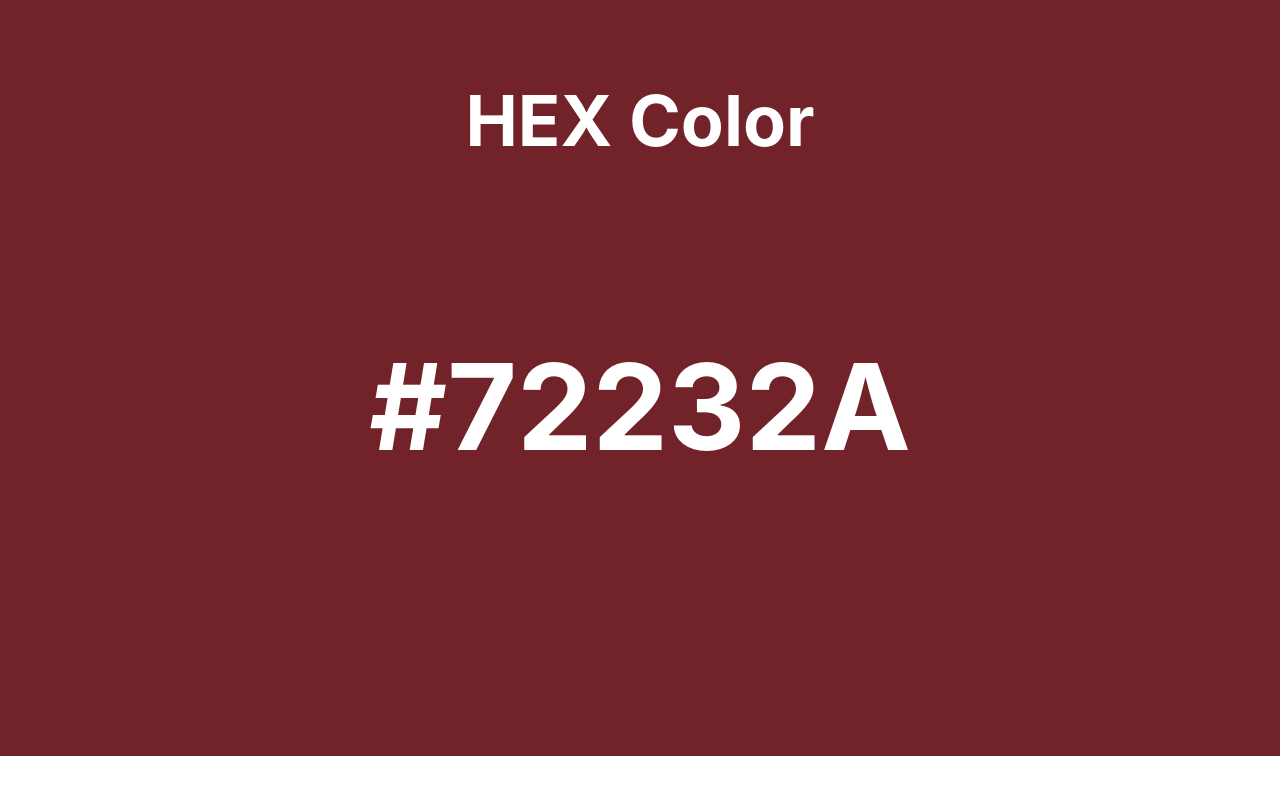
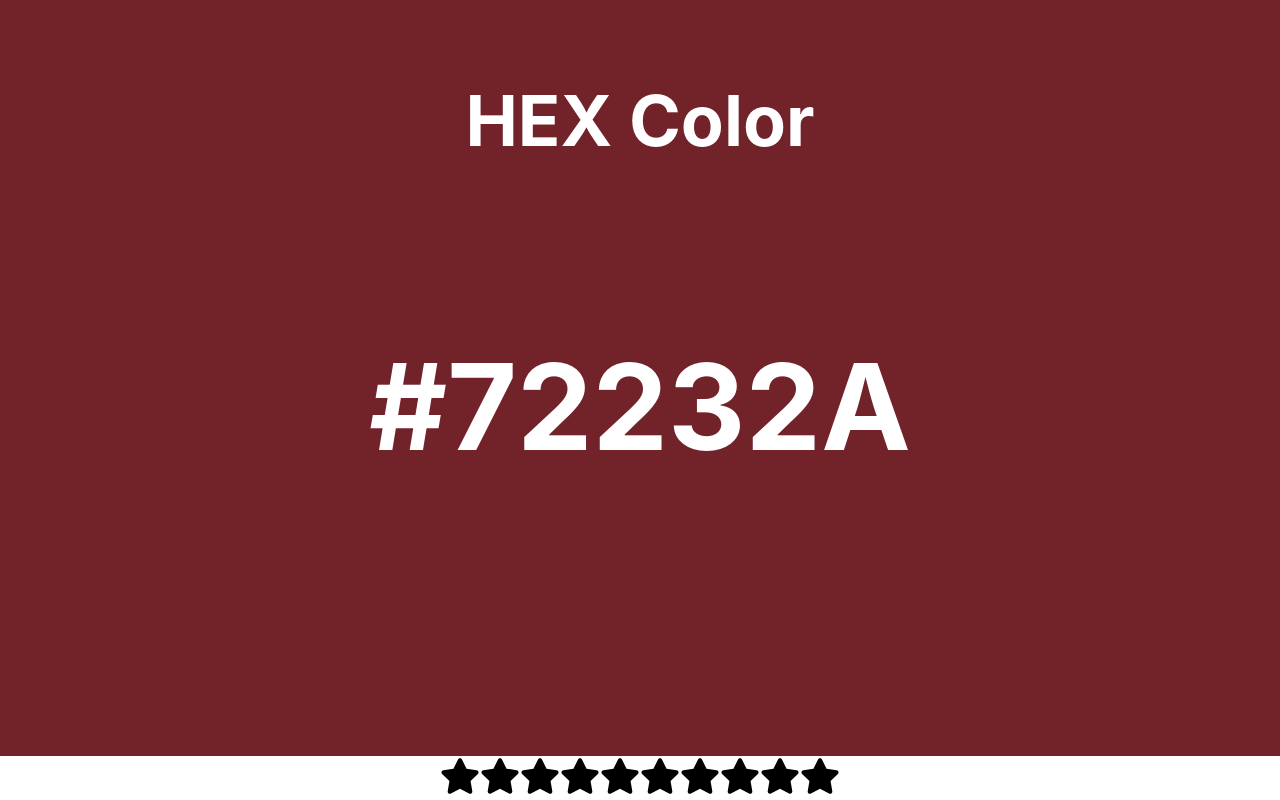
Before and after one commit to Juancaceres963/25_react_projects, a React (Create React App) app: page / in a window 1280 px wide. Shown: the part 844-1644 px from the top of the page. Before the commit the page ends 1600 px from the top, so only its background shows below. Built offline with nearby package versions, Linux system fonts and the light colour scheme.

Commit message:
Test 1 StarRating

```diff
--- a/package.json
+++ b/package.json
@@ -8,6 +8,7 @@
     "@testing-library/user-event": "^13.5.0",
     "react": "^18.2.0",
     "react-dom": "^18.2.0",
+    "react-icons": "^5.0.1",
     "react-scripts": "5.0.1",
     "web-vitals": "^2.1.4"
   },
--- a/src/App.js
+++ b/src/App.js
@@ -1,6 +1,7 @@
 import './App.css';
 import Accordian from './components/accordian';
 import RandonColor from './components/random-color';
+import StarRanting from './components/star-rating';
 
 function App() {
   return (
@@ -8,6 +9,7 @@
       {/* Import components */}
       <Accordian/>
       <RandonColor/>
+      <StarRanting noOfStars={10}/>
     </div>
   );
 }
--- /dev/null
+++ b/src/components/star-rating/index.jsx
@@ -0,0 +1,36 @@
+import { useState } from "react"
+import {FaStar} from "react-icons/fa"
+
+export default function StarRanting({noOfStars = 5}){
+
+    const [rating, setRating] = useState(0);
+    const [hover, setHover] = useState(0);
+
+    function handleClick(currentIndex){
+        console.log(currentIndex)
+    }
+
+    function handleMouseEnter(currentIndex){
+        console.log(currentIndex)
+    }
+
+    function handleMouseLeave(currentIndex){
+        console.log(currentIndex)
+    }
+
+    return <div className="star-rating">
+        {
+            [...Array(noOfStars)].map((_,index)=> {
+                index += 1
+
+                return <FaStar
+                key={index}
+                onClick={() => handleClick(index)}
+                onMouseMove={() => handleMouseEnter(index)}
+                onMouseLeave={() => handleMouseLeave(index)}
+                size={40}
+                />
+            })
+        }
+    </div>
+}
```
Also changed, not shown: src/components/star-rating/styles.css (added), 1 other file (tests, documents, lock files or other folders).
